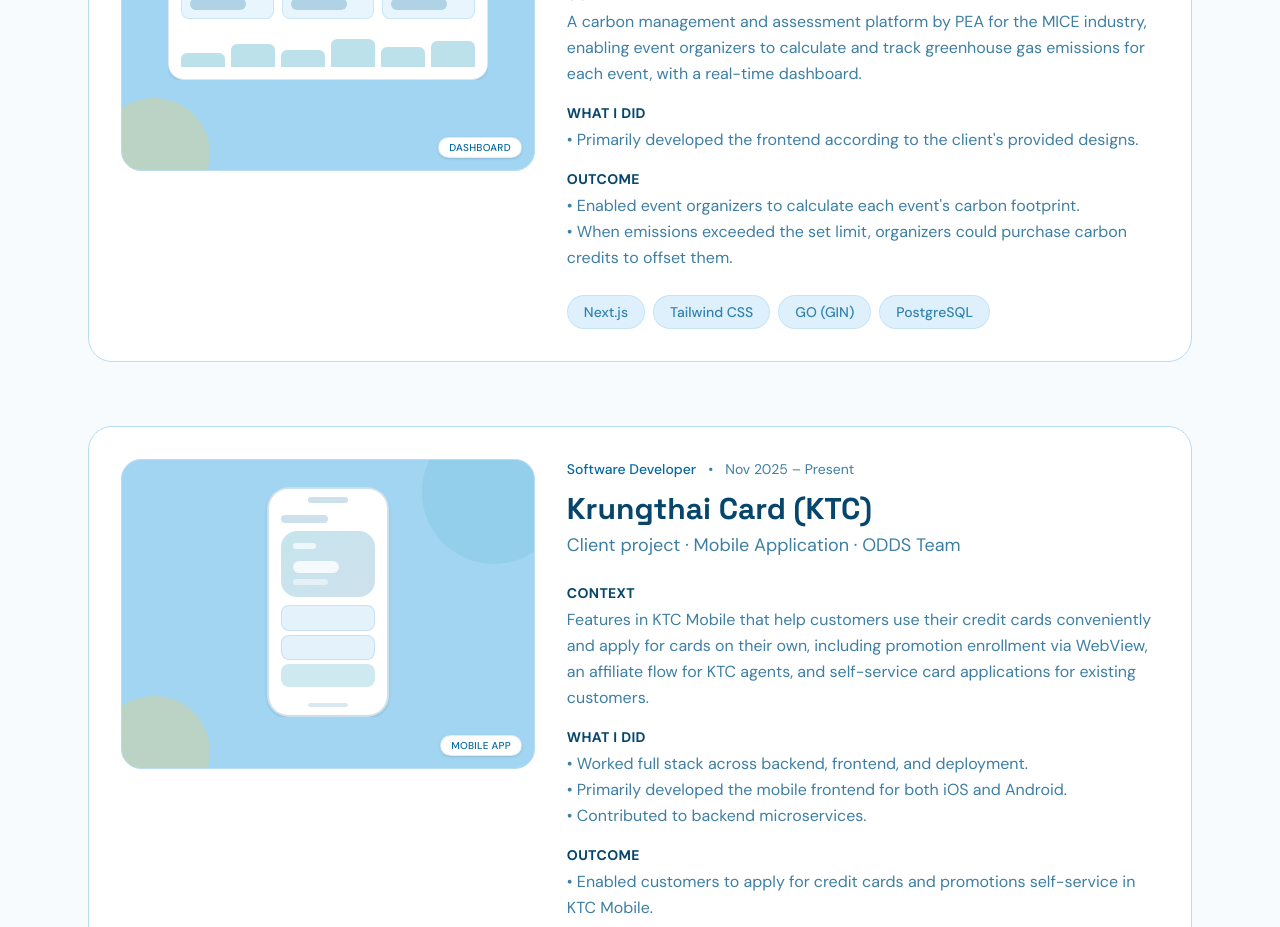
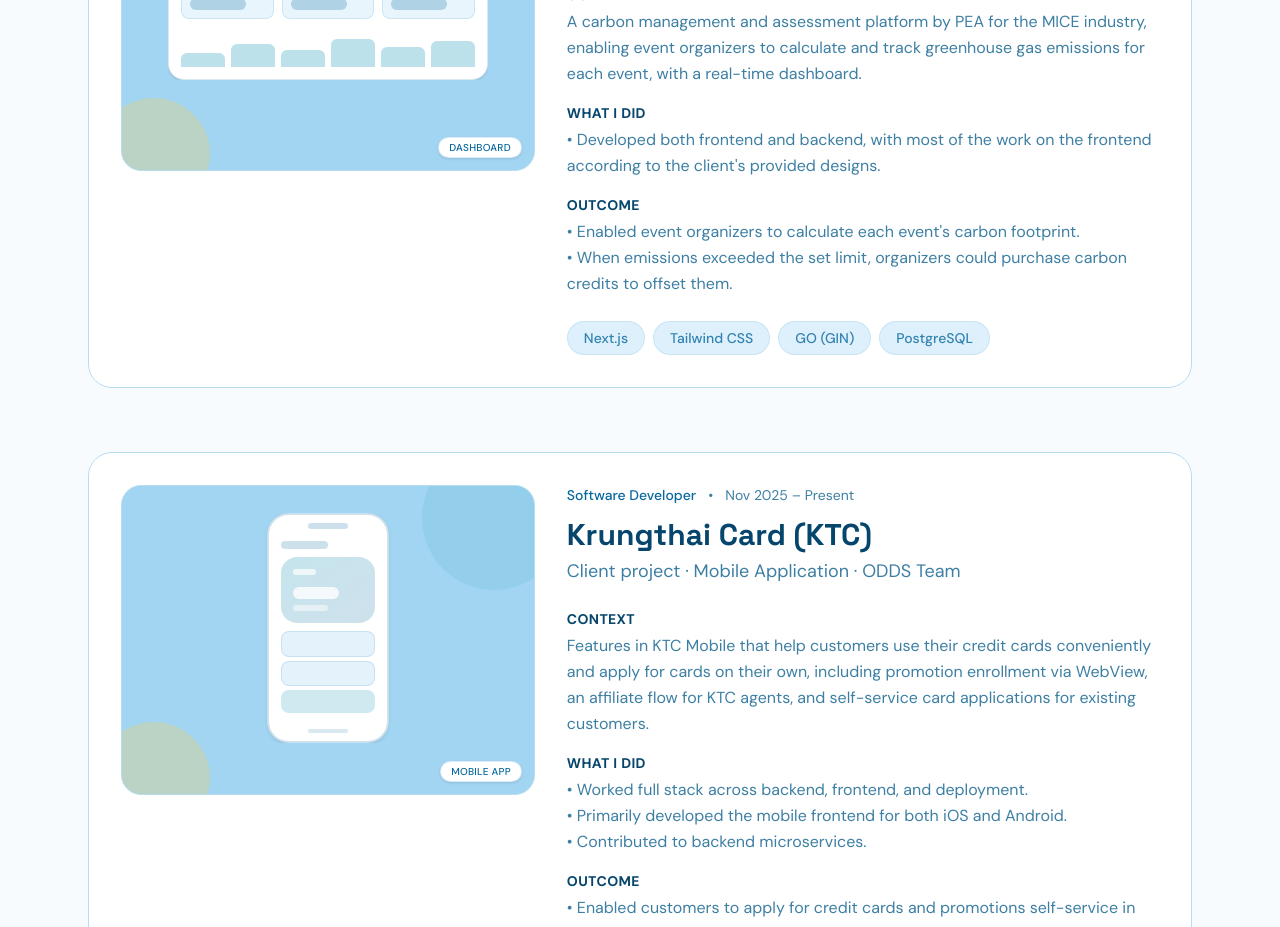
Before and after one commit to pparnfaa/parnfa-portfolio, a React (Vite) app: page / in a window 1280 px wide. Shown: the part 3020-3947 px from the top of the page. Built offline with nearby package versions, Linux system fonts and the light colour scheme.

Commit message:
✨ update translations both frontend and backend development

```diff
--- a/src/i18n/translations.ts
+++ b/src/i18n/translations.ts
@@ -175,7 +175,7 @@
           context:
             "A carbon management and assessment platform by PEA for the MICE industry, enabling event organizers to calculate and track greenhouse gas emissions for each event, with a real-time dashboard.",
           whatIDid:
-            "• Primarily developed the frontend according to the client's provided designs.",
+            "• Developed both frontend and backend, with most of the work on the frontend according to the client's provided designs.",
           outcome:
             "• Enabled event organizers to calculate each event's carbon footprint.\n• When emissions exceeded the set limit, organizers could purchase carbon credits to offset them.",
           tags: ["Next.js", "Tailwind CSS", "GO (GIN)", "PostgreSQL"],
@@ -311,7 +311,7 @@
           context:
             "ระบบบริหารจัดการและประเมินคาร์บอนสำหรับอุตสาหกรรม MICE ของ PEA ที่ช่วยให้ผู้จัดอีเวนต์คำนวณและติดตามการปล่อยก๊าซเรือนกระจกของแต่ละงานได้ พร้อม Dashboard แบบ real-time",
           whatIDid:
-            "• พัฒนาฝั่ง Frontend เป็นหลัก ตามดีไซน์ที่ลูกค้าออกแบบมาให้",
+            "• พัฒนาทั้งฝั่ง Frontend และ Backend โดยส่วนใหญ่ทำ Frontend ตามดีไซน์ที่ลูกค้าออกแบบมาให้",
           outcome:
             "• ผู้จัดอีเวนต์สามารถคำนวณคาร์บอนฟุตพริ้นต์ของงานได้\n• เมื่อคาร์บอนเกินขอบเขตที่กำหนด สามารถซื้อคาร์บอนเครดิตเพื่อชดเชยได้",
           tags: ["Next.js", "Tailwind CSS", "GO (GIN)", "PostgreSQL"],
```
